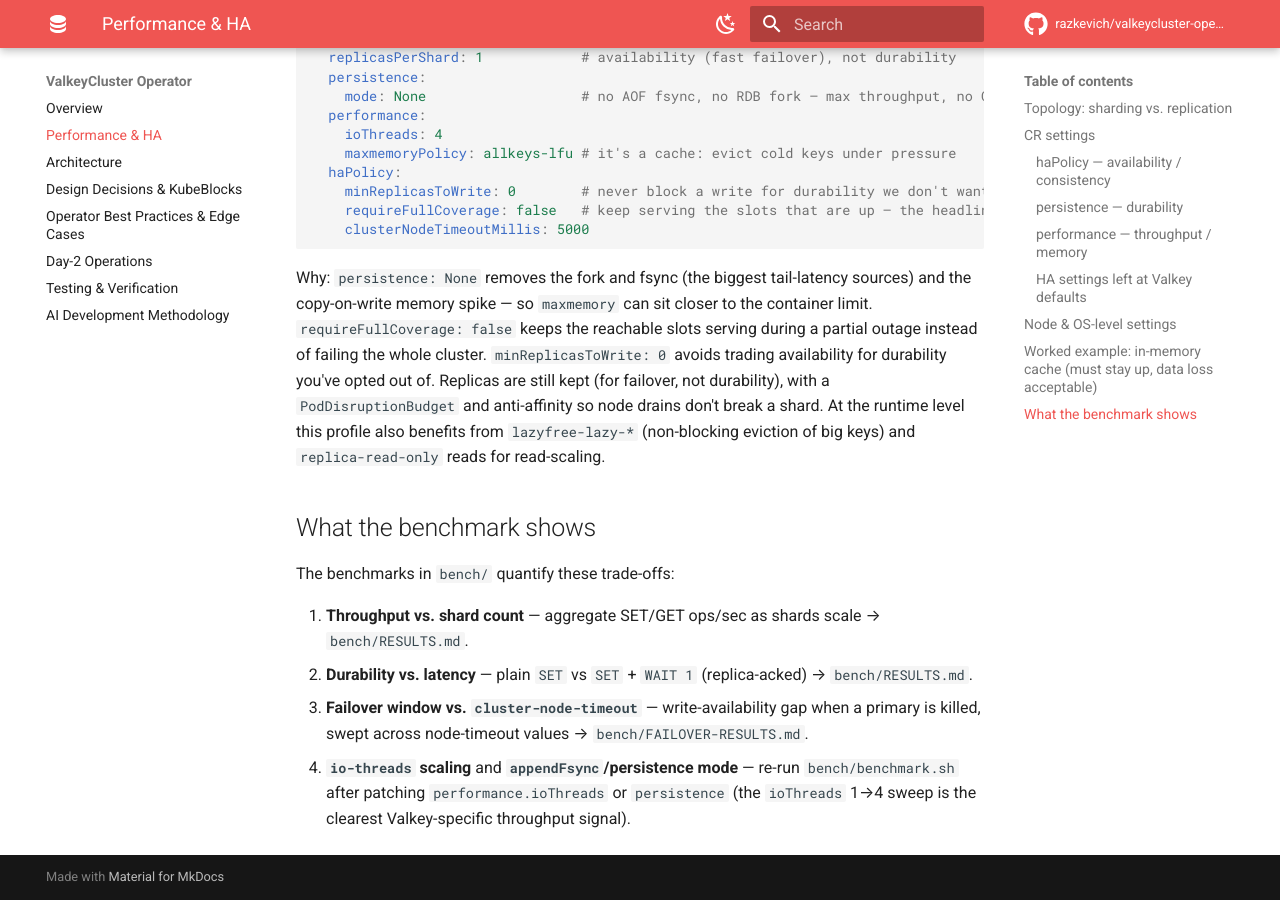
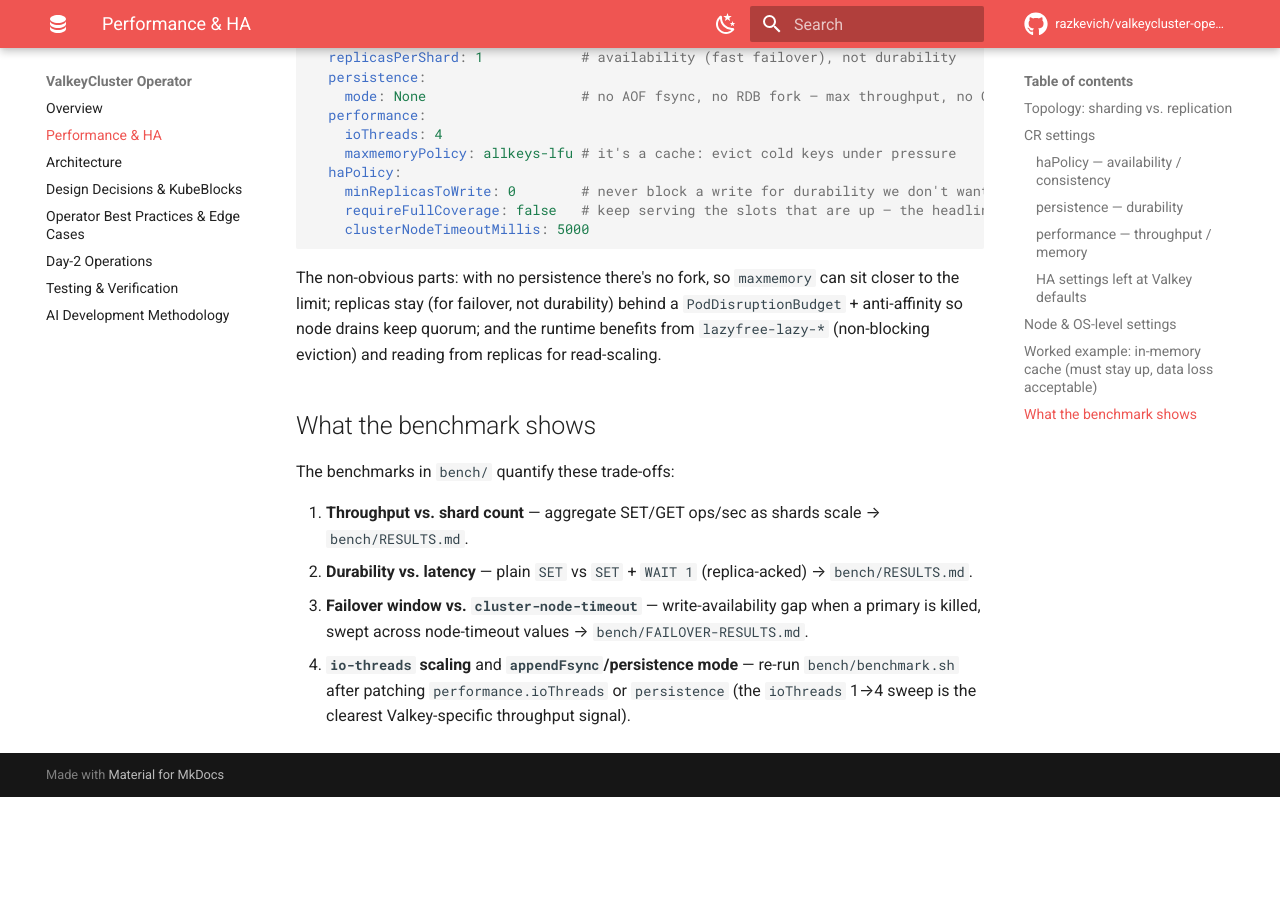
Before and after one commit to razkevich/valkeycluster-operator, an MkDocs documentation site: the page built from docs/settings.md, in a window 1280 px wide and 900 px high, scrolled down 3415 px. Built offline with MkDocs 1.6.1 and Material for MkDocs 9.7.7, drawn with Linux system fonts in a browser that asks for light colours; comment, search, counter and statistics services are not loaded; after the commit the page ends 4212 px from its top, so only the background shows below that.

Commit message:
deck+docs: tighten per review — drop slides, profiles slide, fix README/e2e consistency
Deck (20→18): drop the gotchas and robustness slides (depth stays in docs); drop the
scope paragraph from the close; rework the no-persistence slide into a tradeoff-
profiles table (Cache / Balanced / System-of-record) + the must-stay-up node
checklist; levers table "Tradeoff" → "What it controls" with the defaulted HA
params folded in as a note; model title de-emphasizes "data-loss"; API bullets
sorted to match the YAML; resharding kept high-level.

Consistency: fix the README CR sample (appendFsync was under haPolicy → persistence);
align the e2e timing (docs said ~301s; latest run is ~225s); trim the settings
worked-example prose that restated its YAML.

Co-Authored-By: Claude Opus 4.8 (1M context) <noreply@anthropic.com>

````diff
--- a/docs/settings.md
+++ b/docs/settings.md
@@ -100,13 +100,10 @@ spec:
     clusterNodeTimeoutMillis: 5000
 ```
 
-Why: `persistence: None` removes the fork and fsync (the biggest tail-latency sources) and the
-copy-on-write memory spike — so `maxmemory` can sit closer to the container limit. `requireFullCoverage:
-false` keeps the reachable slots serving during a partial outage instead of failing the whole cluster.
-`minReplicasToWrite: 0` avoids trading availability for durability you've opted out of. Replicas are
-still kept (for failover, not durability), with a `PodDisruptionBudget` and anti-affinity so node
-drains don't break a shard. At the runtime level this profile also benefits from `lazyfree-lazy-*`
-(non-blocking eviction of big keys) and `replica-read-only` reads for read-scaling.
+The non-obvious parts: with no persistence there's no fork, so `maxmemory` can sit closer to the
+limit; replicas stay (for failover, not durability) behind a `PodDisruptionBudget` + anti-affinity so
+node drains keep quorum; and the runtime benefits from `lazyfree-lazy-*` (non-blocking eviction) and
+reading from replicas for read-scaling.
 
 ## What the benchmark shows
 
````
Also changed, not shown: README.md (+2 -1 lines), docs/manual-verification.md (+2 -2 lines), docs/presentation.html (+21 -62 lines).
